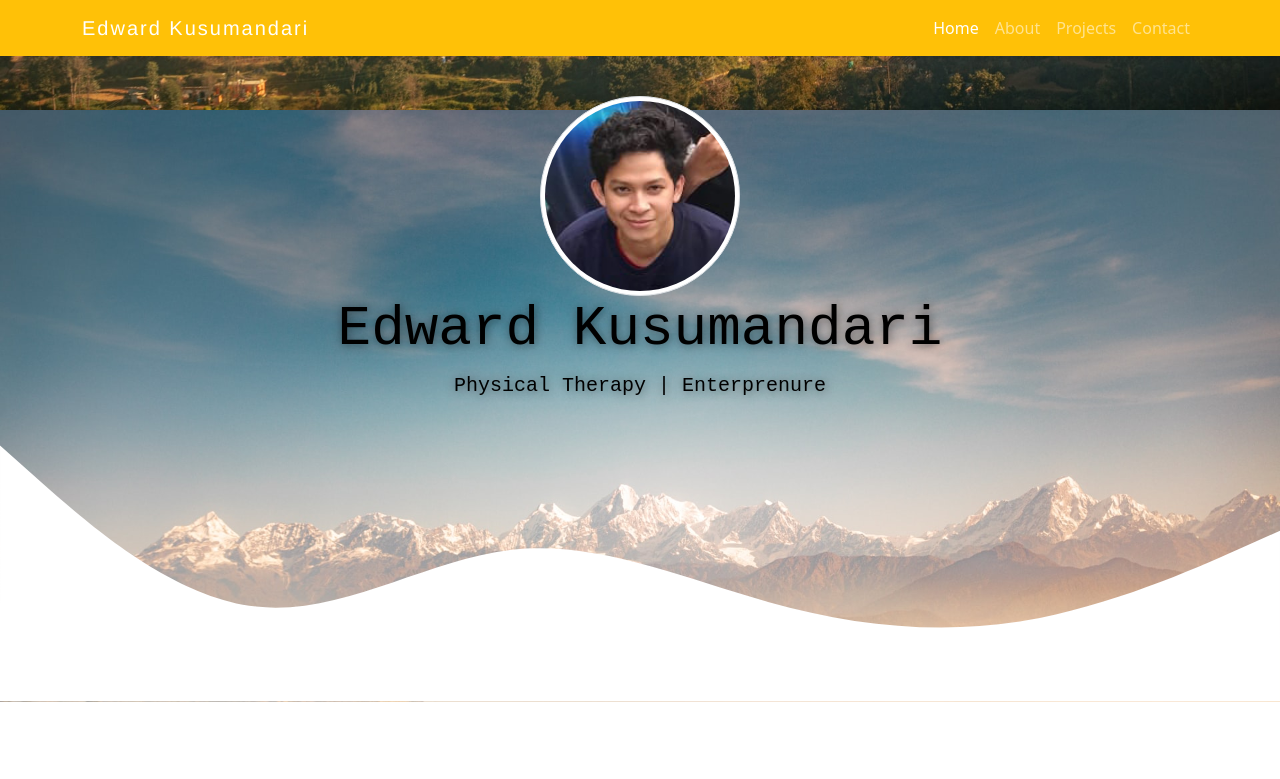
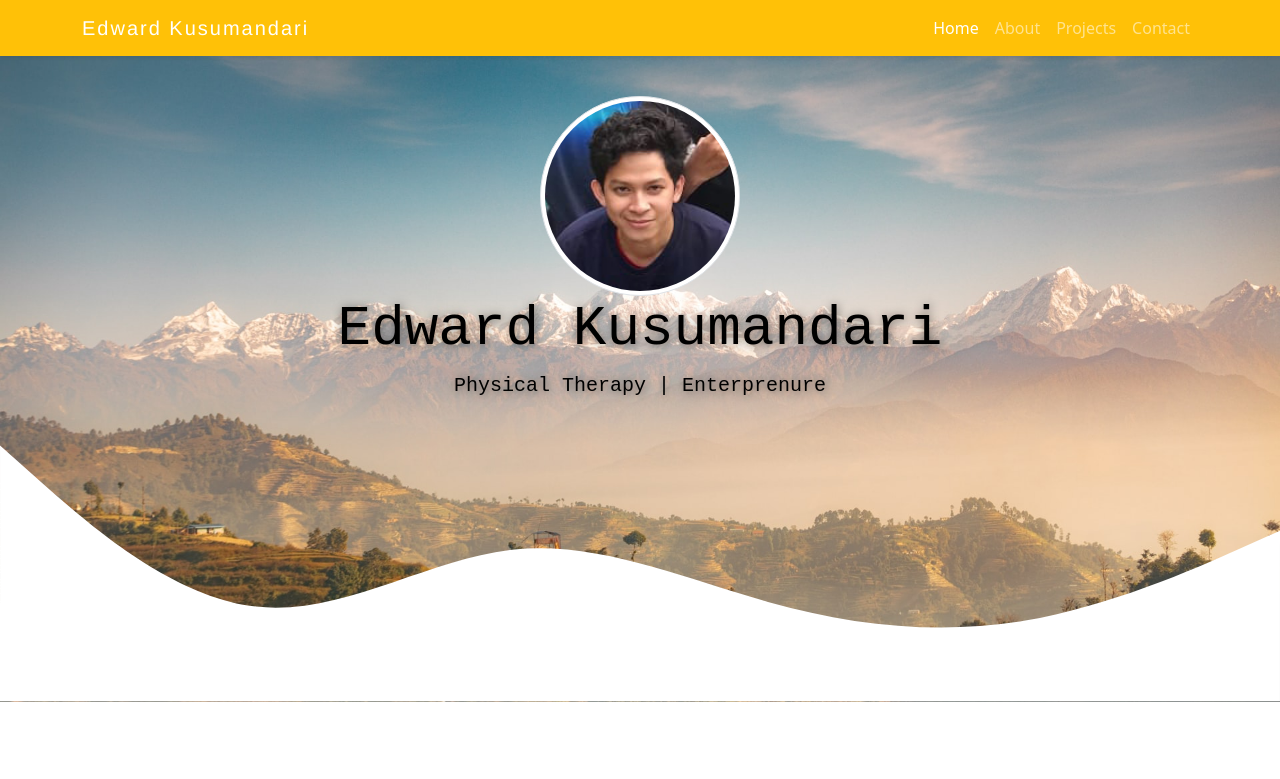
Before and after one commit to edwardkusumandari/Portofolio-Web, a plain HTML site: page index.html in a window 1280 px wide. Shown: the top 779 px of the page. Drawn offline with nearby package versions, Linux system fonts and the light colour scheme.

Commit message:
try good

```diff
--- a/style.css
+++ b/style.css
@@ -8,7 +8,7 @@
   background-image: url("img/small\ jimbo.jpg");
   background-attachment: fixed;
   background-size: cover;
-  background-position-y: 20px;
+  background-position-y: 50px;
   /* background-color: #e2f38481; */
 }
 
@@ -27,13 +27,13 @@ section {
   padding-top: 5rem;
 }
 
-@media only screen and (min-width: 400px) {
+@media (min-width: 400px) {
   .jumbotron {
     background-image: url("img/jimbo.jpg") !important;
     background-attachment: fixed;
     background-size: cover;
     padding-top: 6rem;
-    background-position-y: 110px;
+    background-position-y: -100px;
   }
 
   .jumbotron h1,
```
